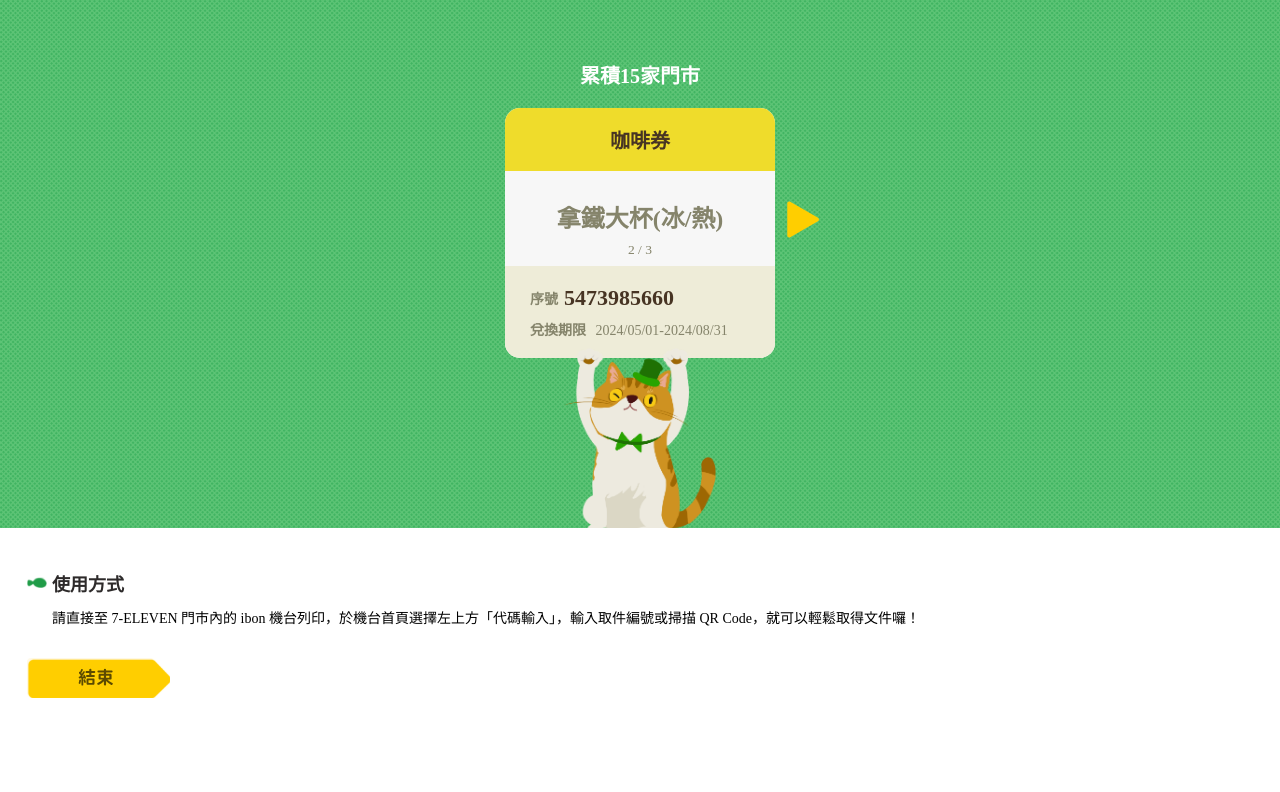
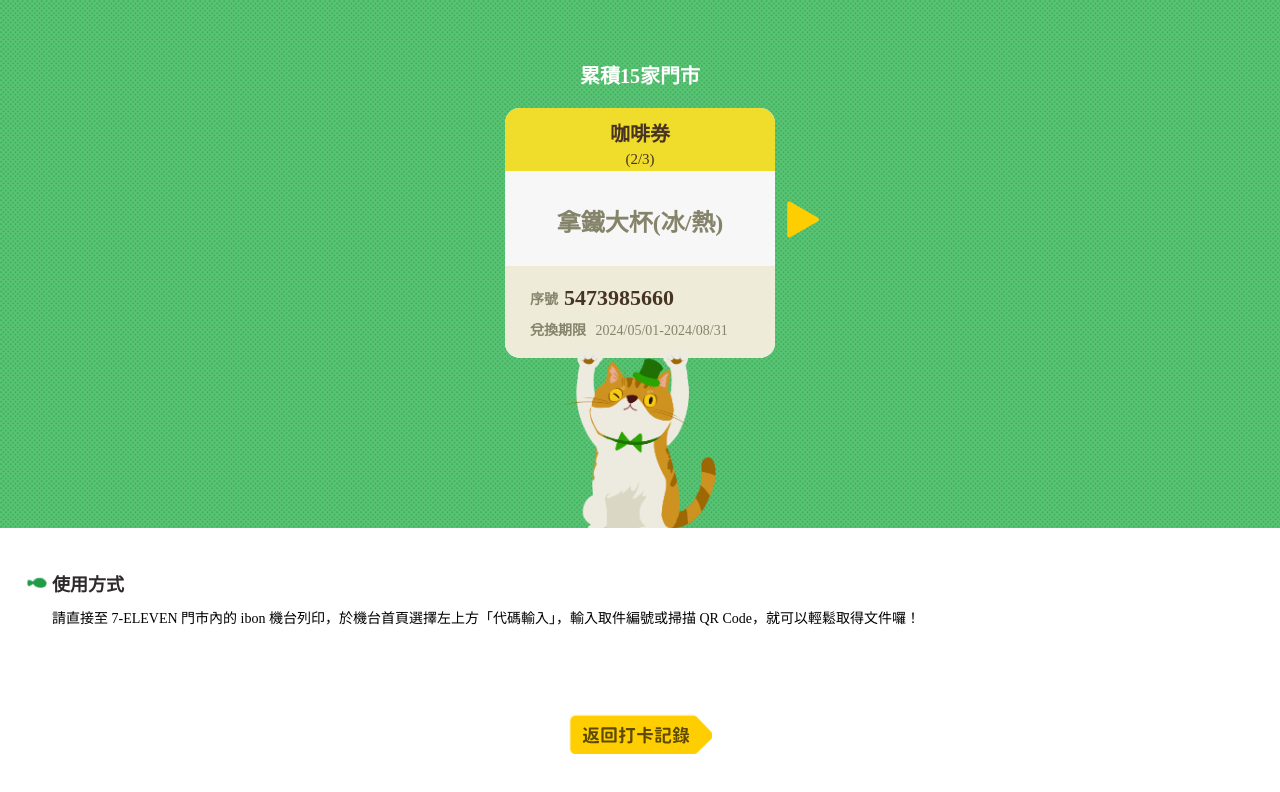
Before and after one commit to ingridkao/StoreActivities, a Vue app: page /winning in a window 1280 px wide. Shown: the top 792 px of the page. Built offline with nearby package versions, Linux system fonts and the light colour scheme; no server answers; a web font is replaced by a local one; what @line/liff would draw is missing.

Commit message:
fix: adjust winning ui

```diff
--- a/src/views/WinningView.vue
+++ b/src/views/WinningView.vue
@@ -8,7 +8,7 @@
 import ParagraphItem from '@/components/ParagraphItem.vue'
 import data from '@/assets/data'
 import winningCatImg from '@/assets/images/winning/winning-cat.png'
-import endButtonImg from '@/assets/images/winning/end-button.svg'
+import backButtonImg from '@/assets/images/winning/back-button.svg'
 import nextArrowImg from '@/assets/images/winning/next-arrow.svg'
 import prevArrowImg from '@/assets/images/winning/prev-arrow.svg'
 
@@ -88,12 +88,12 @@
           }"
         >
           <p>{{ prizeInfo[prizeIndex].title }}</p>
+          <span>
+            ({{ prizeInfo[prizeIndex].usedCount }}/{{ prizeInfo[prizeIndex].usableCount }})
+          </span>
         </div>
         <div class="winning-view__prize-wrapper--middle">
           <p>{{ prizeInfo[prizeIndex].content }}</p>
-          <span
-            >{{ prizeInfo[prizeIndex].usedCount }} / {{ prizeInfo[prizeIndex].usableCount }}</span
-          >
         </div>
         <div class="winning-view__prize-wrapper--bottom">
           <p class="winning-view__prize-wrapper--bottom-number">
@@ -119,9 +119,9 @@
         :title="data.winning.explanationTitle"
         :content="prizeInfo[prizeIndex].explanation"
       />
-      <button class="winning-view__content--button" @click="linkToActivity()">
-        <img :src="endButtonImg" alt="enter button" />
-      </button>
+      <div class="winning-view__content--button" @click="linkToActivity()">
+        <img :src="backButtonImg" alt="back button" />
+      </div>
     </div>
   </main>
 </template>
@@ -178,11 +178,22 @@
       flex: 0 0 63px;
       width: 100%;
       display: flex;
+      flex-direction: column;
       justify-content: center;
       align-items: center;
       font-size: 20px;
       font-weight: 700;
       color: #473423;
+      gap: 4px;
+
+      p {
+        margin-top: 6px;
+      }
+
+      span {
+        font-size: 15px;
+        font-weight: 500;
+      }
 
       &--type1 {
         background-color: #efdc2b;
@@ -202,7 +213,8 @@
       width: 100%;
       background-color: #f7f7f7;
       display: flex;
-      justify-content: end;
+      justify-content: center;
+
       align-items: center;
       font-size: 24px;
       font-weight: 700;
@@ -213,12 +225,8 @@
 
       p {
         padding: 0 12px;
+        margin-top: 12px;
         text-align: center;
-      }
-
-      span {
-        font-size: 13.5px;
-        font-weight: 500;
       }
     }
 
@@ -271,13 +279,15 @@
   }
 
   &__content {
-    padding: 42px 57px 42px 27px;
+    padding: 42px 27px 42px 27px;
     background-color: #fff;
     width: 100%;
     flex: 1;
+    display: flex;
+    flex-direction: column;
+    justify-content: space-between;
 
     &--button {
-      margin-top: 10px;
       text-align: center;
       cursor: pointer;
       border: none;
```
Also changed, not shown: src/assets/images/winning/back-button.svg.
